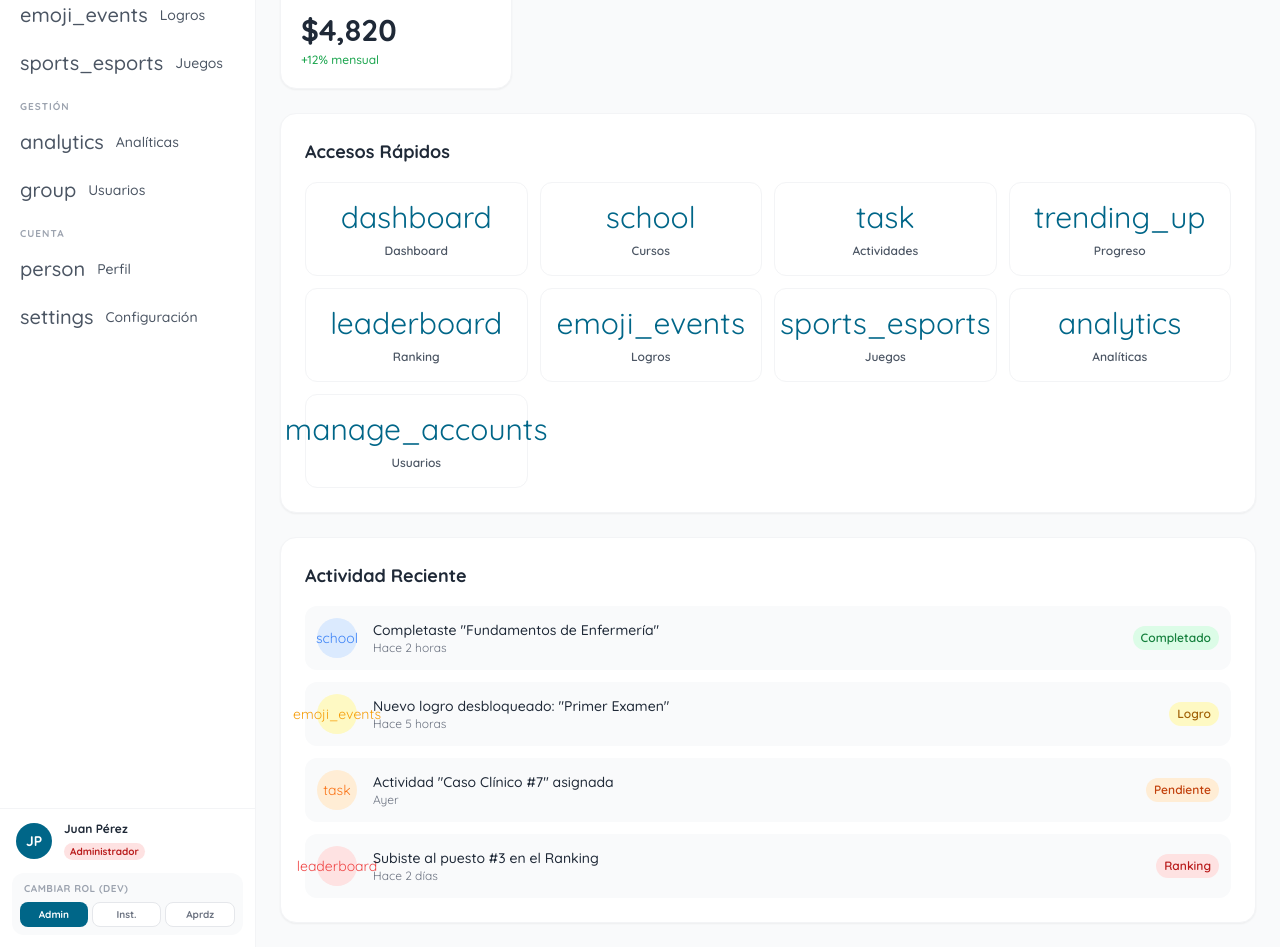
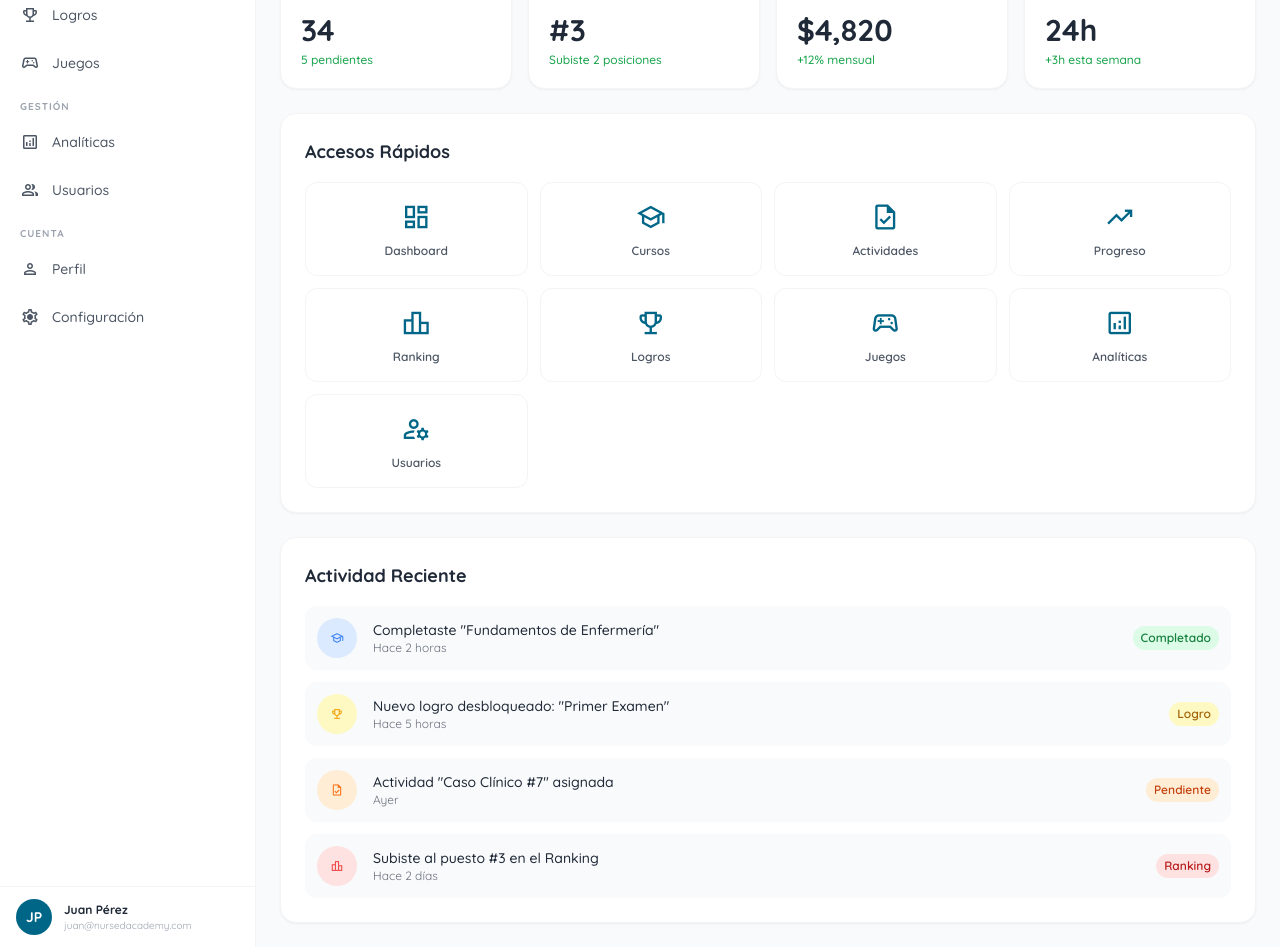
Before and after one commit to DanExl24/JPEG-EMPRESA, a Vue app: page /dashboard/inicio in a window 1280 px wide. Shown: the part 400-1347 px from the top of the page. Built offline with nearby package versions, Linux system fonts and the light colour scheme.

Commit message:
dashboard con todas las funcionalidades

```diff
--- a/index.html
+++ b/index.html
@@ -7,6 +7,7 @@
     <link rel="preconnect" href="https://fonts.gstatic.com" crossorigin>
 
     <link href="https://fonts.googleapis.com/css2?family=Quicksand:wght@300..700&family=Roboto+Slab:wght@100..900&display=swap" rel="stylesheet">
+    <link href="https://fonts.googleapis.com/css2?family=Material+Symbols+Outlined" rel="stylesheet">
     <meta name="viewport" content="width=device-width, initial-scale=1.0" />
     <title>nursed</title>
   </head>
--- a/src/layouts/DashboardLayout.vue
+++ b/src/layouts/DashboardLayout.vue
@@ -23,7 +23,7 @@
         <div v-for="group in menuGroups" :key="group.label">
           <p v-if="sidebarOpen && group.label" class="text-[10px] font-bold text-gray-400 uppercase tracking-widest px-3 mb-1 mt-3">{{ group.label }}</p>
           <router-link
-            v-for="item in group.items.filter(i => auth.can(i.key))"
+            v-for="item in group.items"
             :key="item.path"
             :to="item.path"
             :title="!sidebarOpen ? item.name : ''"
@@ -34,26 +34,15 @@
         </div>
       </nav>
 
-      <!-- User + Role Switcher -->
+      <!-- User -->
       <div class="border-t border-gray-100 p-3">
-        <div v-if="sidebarOpen" class="flex items-center gap-3 mb-3 px-1">
+        <div v-if="sidebarOpen" class="flex items-center gap-3 px-1">
           <div class="w-9 h-9 rounded-full bg-[#006688] flex items-center justify-center text-white text-sm font-bold shrink-0">
             {{ userInitials }}
           </div>
           <div class="flex-1 min-w-0">
             <p class="text-xs font-bold text-gray-800 truncate">{{ auth.user.name }}</p>
-            <span :class="`text-[10px] font-bold px-1.5 py-0.5 rounded-full ${auth.roleColor}`">{{ auth.roleLabel }}</span>
-          </div>
-        </div>
-
-        <!-- Dev role switcher -->
-        <div v-if="sidebarOpen" class="bg-gray-50 rounded-xl p-2">
-          <p class="text-[10px] font-bold text-gray-400 uppercase tracking-wider mb-1.5 px-1">Cambiar Rol (Dev)</p>
-          <div class="flex gap-1">
-            <button v-for="r in roles" :key="r.value" @click="auth.setRole(r.value)"
-              :class="`flex-1 py-1 text-[10px] font-bold rounded-lg transition-colors ${auth.role === r.value ? 'bg-[#006688] text-white' : 'bg-white text-gray-500 hover:bg-gray-100 border border-gray-200'}`">
-              {{ r.label }}
-            </button>
+            <p class="text-[10px] text-gray-400 truncate">{{ auth.user.email }}</p>
           </div>
         </div>
       </div>
@@ -96,47 +85,41 @@ const auth = useAuthStore()
 const route = useRoute()
 const sidebarOpen = ref(true)
 
-const roles = [
-  { label: 'Admin', value: 'admin' },
-  { label: 'Inst.', value: 'instructor' },
-  { label: 'Aprdz', value: 'aprendiz' },
-]
-
 const menuGroups = [
   {
     label: '',
     items: [
-      { key: 'dashboard', name: 'Dashboard', path: '/dashboard/inicio', icon: 'dashboard' },
+      { name: 'Dashboard', path: '/dashboard/inicio', icon: 'dashboard' },
     ]
   },
   {
     label: 'Aprendizaje',
     items: [
-      { key: 'cursos', name: 'Cursos', path: '/dashboard/cursos', icon: 'school' },
-      { key: 'actividades', name: 'Actividades', path: '/dashboard/actividades', icon: 'task' },
-      { key: 'progreso', name: 'Progreso', path: '/dashboard/progreso', icon: 'trending_up' },
+      { name: 'Cursos', path: '/dashboard/cursos', icon: 'school' },
+      { name: 'Actividades', path: '/dashboard/actividades', icon: 'task' },
+      { name: 'Progreso', path: '/dashboard/progreso', icon: 'trending_up' },
     ]
   },
   {
     label: 'Comunidad',
     items: [
-      { key: 'ranking', name: 'Ranking', path: '/dashboard/ranking', icon: 'leaderboard' },
-      { key: 'logros', name: 'Logros', path: '/dashboard/logros', icon: 'emoji_events' },
-      { key: 'juegos', name: 'Juegos', path: '/dashboard/juegos', icon: 'sports_esports' },
+      { name: 'Ranking', path: '/dashboard/ranking', icon: 'leaderboard' },
+      { name: 'Logros', path: '/dashboard/logros', icon: 'emoji_events' },
+      { name: 'Juegos', path: '/dashboard/juegos', icon: 'sports_esports' },
     ]
   },
   {
     label: 'Gestión',
     items: [
-      { key: 'analiticas', name: 'Analíticas', path: '/dashboard/analiticas', icon: 'analytics' },
-      { key: 'usuarios', name: 'Usuarios', path: '/dashboard/usuarios', icon: 'group' },
+      { name: 'Analíticas', path: '/dashboard/analiticas', icon: 'analytics' },
+      { name: 'Usuarios', path: '/dashboard/usuarios', icon: 'group' },
     ]
   },
   {
     label: 'Cuenta',
     items: [
-      { key: 'perfil', name: 'Perfil', path: '/dashboard/perfil', icon: 'person' },
-      { key: 'settings', name: 'Configuración', path: '/dashboard/settings', icon: 'settings' },
+      { name: 'Perfil', path: '/dashboard/perfil', icon: 'person' },
+      { name: 'Configuración', path: '/dashboard/settings', icon: 'settings' },
     ]
   },
 ]
--- a/src/router/index.js
+++ b/src/router/index.js
@@ -2,8 +2,6 @@ import { createRouter, createWebHistory } from 'vue-router'
 import Home from '../views/Home.vue'
 import LoginView from '../views/LoginView.vue'
 import DashboardLayout from '../layouts/DashboardLayout.vue'
-import { useAuthStore } from '../stores/auth'
-
 const routes = [
   { path: '/', component: Home },
   { path: '/login', component: LoginView },
@@ -22,16 +20,8 @@ const routes = [
       { path: 'juegos', component: () => import('../views/juegos/JuegosView.vue') },
       { path: 'settings', component: () => import('../views/settings/SettingsView.vue') },
       { path: 'perfil', component: () => import('../views/perfil/PerfilView.vue') },
-      {
-        path: 'analiticas',
-        component: () => import('../views/analiticas/AnaliticasView.vue'),
-        meta: { roles: ['admin', 'instructor'] },
-      },
-      {
-        path: 'usuarios',
-        component: () => import('../views/usuarios/UsuariosView.vue'),
-        meta: { roles: ['admin'] },
-      },
+      { path: 'analiticas', component: () => import('../views/analiticas/AnaliticasView.vue') },
+      { path: 'usuarios', component: () => import('../views/usuarios/UsuariosView.vue') },
     ],
   },
 ]
@@ -40,13 +30,3 @@ export const router = createRouter({
   history: createWebHistory(),
   routes,
 })
-
-// Pinia is initialized before router.use() in main.js, so useAuthStore() is safe here
-router.beforeEach((to) => {
-  if (to.meta.roles) {
-    const auth = useAuthStore()
-    if (!to.meta.roles.includes(auth.role)) {
-      return '/dashboard/inicio'
-    }
-  }
-})
--- a/src/stores/auth.js
+++ b/src/stores/auth.js
@@ -1,52 +1,16 @@
 import { defineStore } from 'pinia'
-import { ref, computed } from 'vue'
+import { ref } from 'vue'
 
 export const useAuthStore = defineStore('auth', () => {
-  const role = ref('admin') // admin | instructor | aprendiz
   const user = ref({
     name: 'Juan Pérez',
     email: 'juan@nursedacademy.com',
     avatar: null,
   })
 
-  const isAdmin = computed(() => role.value === 'admin')
-  const isInstructor = computed(() => role.value === 'instructor')
-  const isAprendiz = computed(() => role.value === 'aprendiz')
-
-  const roleLabel = computed(() => {
-    const labels = { admin: 'Administrador', instructor: 'Instructor', aprendiz: 'Aprendiz' }
-    return labels[role.value] || role.value
-  })
-
-  const roleColor = computed(() => {
-    const colors = {
-      admin: 'bg-red-100 text-red-700',
-      instructor: 'bg-blue-100 text-blue-700',
-      aprendiz: 'bg-green-100 text-green-700',
-    }
-    return colors[role.value] || 'bg-gray-100 text-gray-700'
-  })
-
-  // Permissions per role
-  const ROLE_PERMISSIONS = {
-    admin: ['dashboard', 'cursos', 'actividades', 'progreso', 'ranking', 'logros', 'juegos', 'settings', 'perfil', 'analiticas', 'usuarios'],
-    instructor: ['dashboard', 'cursos', 'actividades', 'progreso', 'ranking', 'logros', 'juegos', 'settings', 'perfil', 'analiticas'],
-    aprendiz: ['dashboard', 'cursos', 'actividades', 'progreso', 'ranking', 'logros', 'juegos', 'settings', 'perfil'],
-  }
-
-  const permissions = computed(() => ROLE_PERMISSIONS[role.value] || [])
-
-  function can(section) {
-    return permissions.value.includes(section)
-  }
-
-  function setRole(newRole) {
-    role.value = newRole
-  }
-
   function setUser(userData) {
     user.value = { ...user.value, ...userData }
   }
 
-  return { role, user, isAdmin, isInstructor, isAprendiz, roleLabel, roleColor, permissions, can, setRole, setUser }
+  return { user, setUser }
 })
--- a/src/views/dashboard/DashboardView.vue
+++ b/src/views/dashboard/DashboardView.vue
@@ -55,37 +55,32 @@
 </template>
 
 <script setup>
-import { computed } from 'vue'
 import { useAuthStore } from '../../stores/auth'
 
 const auth = useAuthStore()
 
-const allStats = [
-  { label: 'Cursos Activos', value: '12', change: '+2 esta semana', icon: 'school', bg: 'bg-blue-50', iconColor: '#3b82f6', roles: ['admin', 'instructor', 'aprendiz'] },
-  { label: 'Usuarios', value: '1,240', change: '+18 nuevos', icon: 'group', bg: 'bg-purple-50', iconColor: '#8b5cf6', roles: ['admin'] },
-  { label: 'Mi Progreso', value: '68%', change: '+5% este mes', icon: 'trending_up', bg: 'bg-green-50', iconColor: '#10b981', roles: ['aprendiz', 'instructor'] },
-  { label: 'Logros', value: '7', change: '+1 desbloqueado', icon: 'emoji_events', bg: 'bg-yellow-50', iconColor: '#f59e0b', roles: ['admin', 'instructor', 'aprendiz'] },
-  { label: 'Actividades', value: '34', change: '5 pendientes', icon: 'task', bg: 'bg-orange-50', iconColor: '#f97316', roles: ['admin', 'instructor', 'aprendiz'] },
-  { label: 'Ranking', value: '#3', change: 'Subiste 2 posiciones', icon: 'leaderboard', bg: 'bg-red-50', iconColor: '#ef4444', roles: ['instructor', 'aprendiz'] },
-  { label: 'Ingresos Cursos', value: '$4,820', change: '+12% mensual', icon: 'payments', bg: 'bg-teal-50', iconColor: '#14b8a6', roles: ['admin'] },
-  { label: 'Tiempo Estudio', value: '24h', change: '+3h esta semana', icon: 'schedule', bg: 'bg-indigo-50', iconColor: '#6366f1', roles: ['aprendiz'] },
+const visibleStats = [
+  { label: 'Cursos Activos', value: '12', change: '+2 esta semana', icon: 'school', bg: 'bg-blue-50', iconColor: '#3b82f6' },
+  { label: 'Usuarios', value: '1,240', change: '+18 nuevos', icon: 'group', bg: 'bg-purple-50', iconColor: '#8b5cf6' },
+  { label: 'Mi Progreso', value: '68%', change: '+5% este mes', icon: 'trending_up', bg: 'bg-green-50', iconColor: '#10b981' },
+  { label: 'Logros', value: '7', change: '+1 desbloqueado', icon: 'emoji_events', bg: 'bg-yellow-50', iconColor: '#f59e0b' },
+  { label: 'Actividades', value: '34', change: '5 pendientes', icon: 'task', bg: 'bg-orange-50', iconColor: '#f97316' },
+  { label: 'Ranking', value: '#3', change: 'Subiste 2 posiciones', icon: 'leaderboard', bg: 'bg-red-50', iconColor: '#ef4444' },
+  { label: 'Ingresos Cursos', value: '$4,820', change: '+12% mensual', icon: 'payments', bg: 'bg-teal-50', iconColor: '#14b8a6' },
+  { label: 'Tiempo Estudio', value: '24h', change: '+3h esta semana', icon: 'schedule', bg: 'bg-indigo-50', iconColor: '#6366f1' },
 ]
 
-const visibleStats = computed(() => allStats.filter(s => s.roles.includes(auth.role)))
-
-const allQuickActions = [
-  { label: 'Dashboard', path: '/dashboard/inicio', icon: 'dashboard', roles: ['admin', 'instructor', 'aprendiz'] },
-  { label: 'Cursos', path: '/dashboard/cursos', icon: 'school', roles: ['admin', 'instructor', 'aprendiz'] },
-  { label: 'Actividades', path: '/dashboard/actividades', icon: 'task', roles: ['admin', 'instructor', 'aprendiz'] },
-  { label: 'Progreso', path: '/dashboard/progreso', icon: 'trending_up', roles: ['admin', 'instructor', 'aprendiz'] },
-  { label: 'Ranking', path: '/dashboard/ranking', icon: 'leaderboard', roles: ['admin', 'instructor', 'aprendiz'] },
-  { label: 'Logros', path: '/dashboard/logros', icon: 'emoji_events', roles: ['admin', 'instructor', 'aprendiz'] },
-  { label: 'Juegos', path: '/dashboard/juegos', icon: 'sports_esports', roles: ['admin', 'instructor', 'aprendiz'] },
-  { label: 'Analíticas', path: '/dashboard/analiticas', icon: 'analytics', roles: ['admin', 'instructor'] },
-  { label: 'Usuarios', path: '/dashboard/usuarios', icon: 'manage_accounts', roles: ['admin'] },
+const quickActions = [
+  { label: 'Dashboard', path: '/dashboard/inicio', icon: 'dashboard' },
+  { label: 'Cursos', path: '/dashboard/cursos', icon: 'school' },
+  { label: 'Actividades', path: '/dashboard/actividades', icon: 'task' },
+  { label: 'Progreso', path: '/dashboard/progreso', icon: 'trending_up' },
+  { label: 'Ranking', path: '/dashboard/ranking', icon: 'leaderboard' },
+  { label: 'Logros', path: '/dashboard/logros', icon: 'emoji_events' },
+  { label: 'Juegos', path: '/dashboard/juegos', icon: 'sports_esports' },
+  { label: 'Analíticas', path: '/dashboard/analiticas', icon: 'analytics' },
+  { label: 'Usuarios', path: '/dashboard/usuarios', icon: 'manage_accounts' },
 ]
-
-const quickActions = computed(() => allQuickActions.filter(a => a.roles.includes(auth.role)))
 
 const recentActivity = [
   { id: 1, title: 'Completaste "Fundamentos de Enfermería"', time: 'Hace 2 horas', icon: 'school', bg: 'bg-blue-100', iconColor: '#3b82f6', badge: 'Completado', badgeBg: 'bg-green-100', badgeText: 'text-green-700' },
```
Also changed, not shown: .claude/settings.local.json (added).
